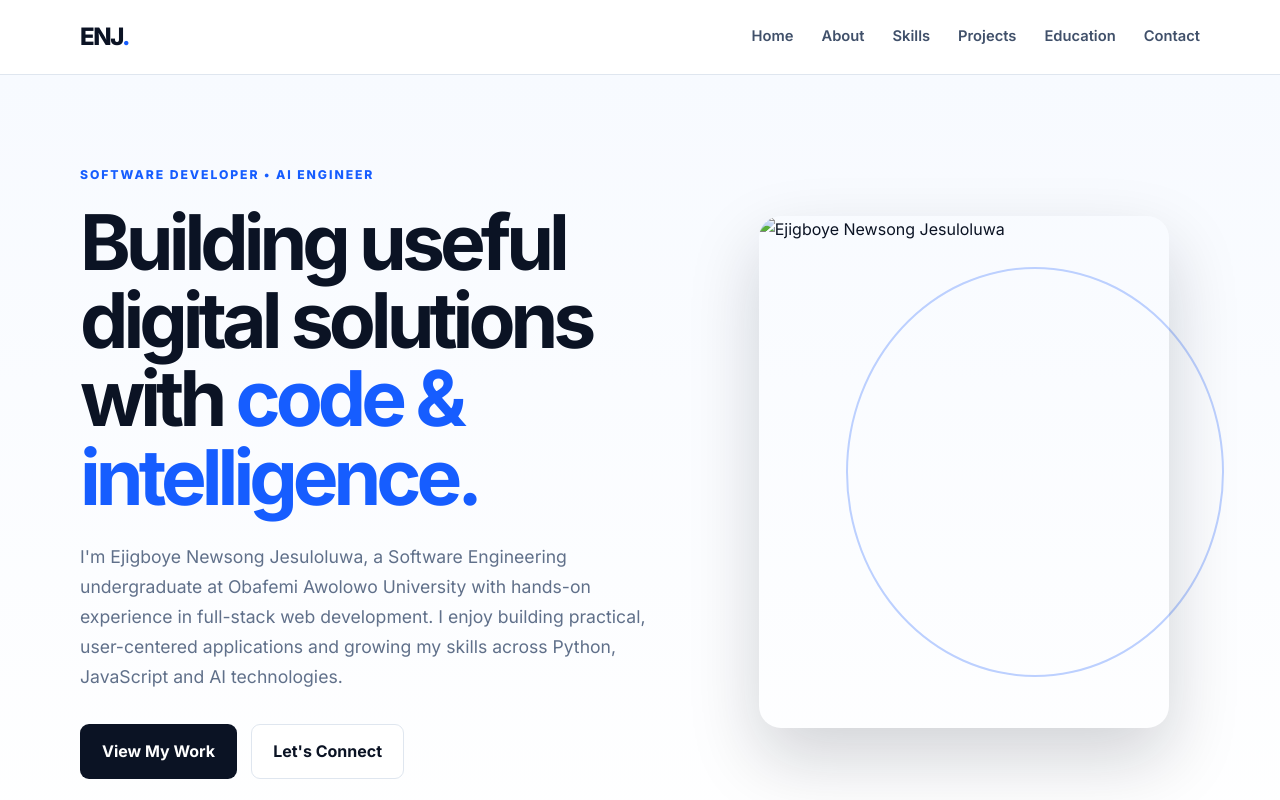
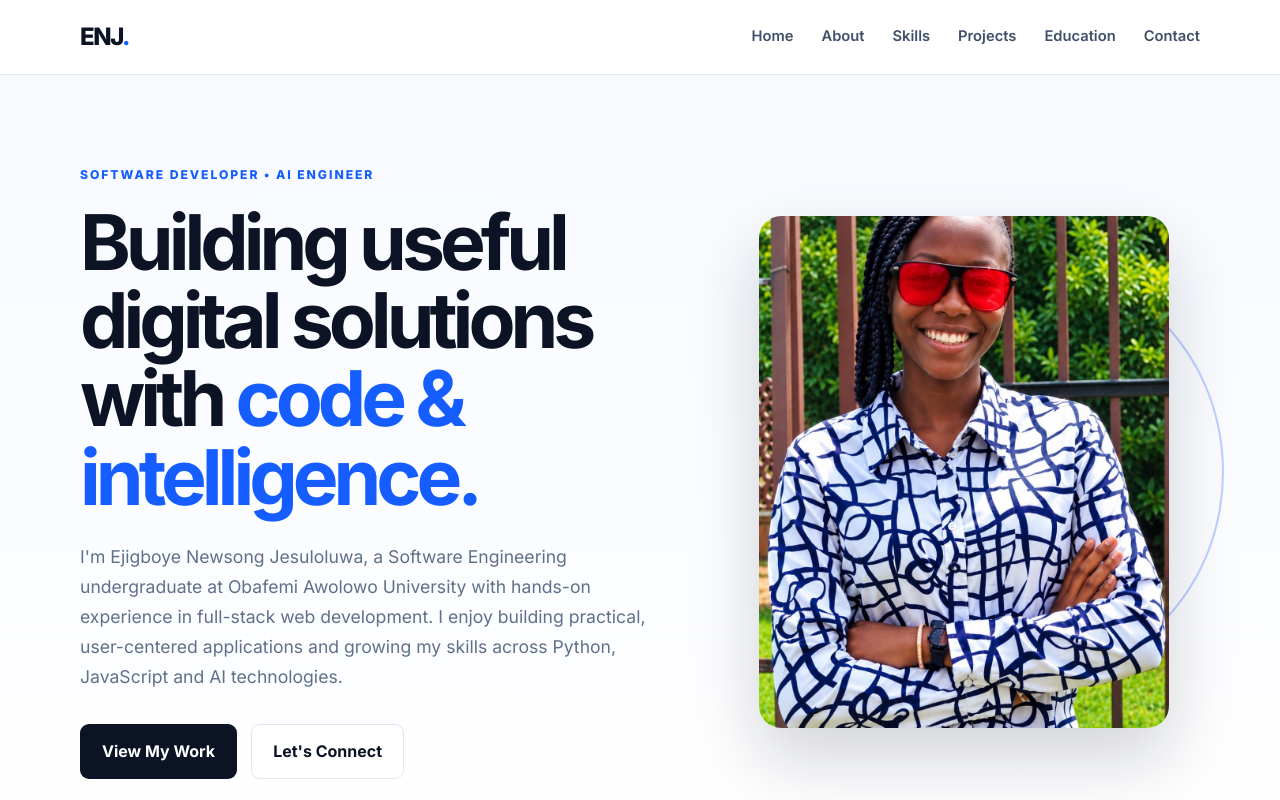
Before and after one commit to ejigboyejesuloluwa-bit/Portfolio-, a plain HTML site: page index.html in a window 1280 px wide. Shown: the top 800 px of the page. Drawn offline with Linux system fonts and the light colour scheme.

Commit message:
Update profile image source in index.html

```diff
--- a/index.html
+++ b/index.html
@@ -42,7 +42,7 @@
         </div>
         <div class="hero-image-wrap">
           <div class="image-ring"></div>
-          <img class="profile-image" src="/static/profile.png" alt="Ejigboye Newsong Jesuloluwa">
+          <img class="profile-image" src="profile.png" alt="Ejigboye Newsong Jesuloluwa">
         </div>
       </div>
     </section>
```
